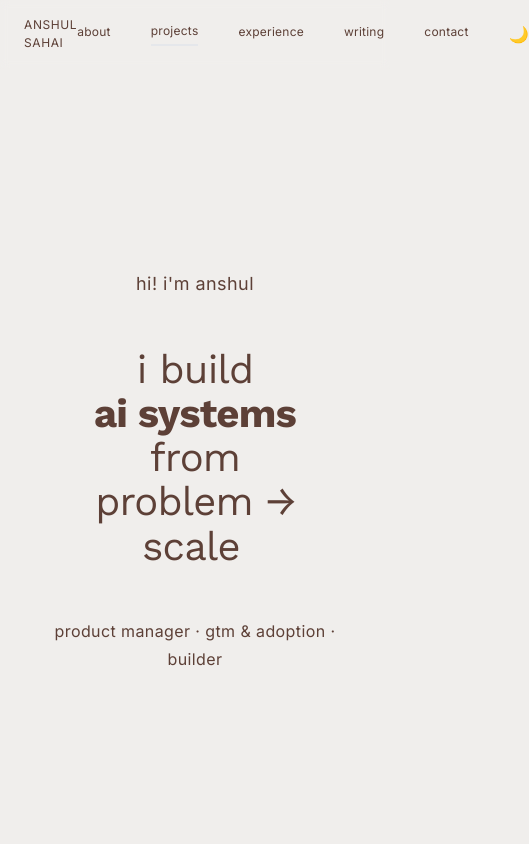
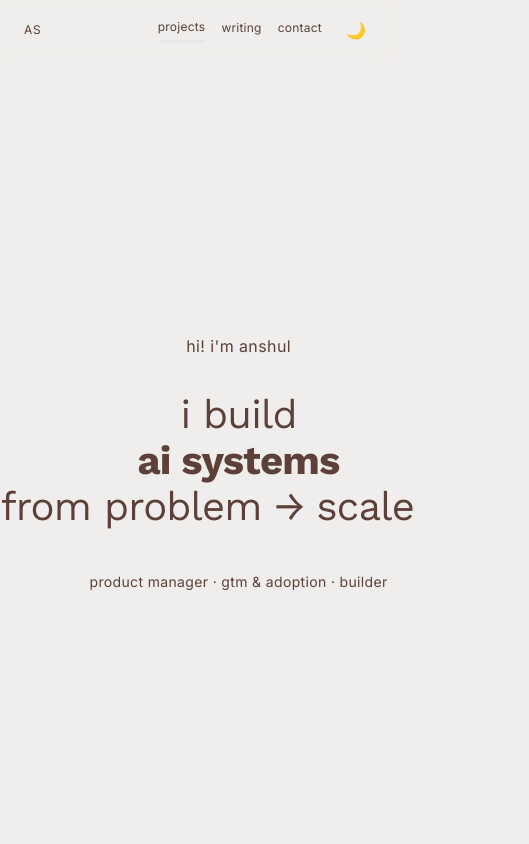
Before and after one commit to anshulsaha111/personal-website-v2, a Next.js app: page / in a window 390 px wide. Shown: the top 844 px of the page, 529 px wide, since content can reach past the window. Built offline with nearby package versions, Linux system fonts and the light colour scheme.

Commit message:
Update hero section alignment and improve mobile responsiveness across all sections

```diff
--- a/src/components/CapabilityItem.tsx
+++ b/src/components/CapabilityItem.tsx
@@ -13,12 +13,12 @@ interface CapabilityItemProps {
 export function CapabilityItem({ capability }: CapabilityItemProps) {
   return (
     <motion.div
-      className="group flex items-start gap-3 py-2.5 cursor-default"
+      className="group flex items-start gap-2 sm:gap-3 py-2 sm:py-2.5 cursor-default"
       whileHover={{ x: 4 }}
       transition={{ duration: 0.2 }}
     >
-      <span className="w-1 h-1 rounded-full bg-foreground/20 group-hover:bg-accent transition-colors duration-200 mt-2.5 flex-shrink-0" />
-      <span className="font-headline text-large text-foreground/85 group-hover:text-foreground transition-colors duration-200">
+      <span className="w-1 h-1 rounded-full bg-foreground/20 group-hover:bg-accent transition-colors duration-200 mt-2 sm:mt-2.5 flex-shrink-0" />
+      <span className="font-headline text-body-lg sm:text-large text-foreground/85 group-hover:text-foreground transition-colors duration-200">
         {capability.prefix}
         <strong className="font-semibold">{capability.highlight}</strong>
         {capability.suffix}
--- a/src/components/Contact.tsx
+++ b/src/components/Contact.tsx
@@ -29,22 +29,22 @@ export function Contact() {
           viewport={{ once: true }}
           transition={{ duration: 0.4 }}
         >
-          working on something ambitious?
+          let's talk
         </motion.h2>
 
         <motion.p
-          className="text-body-lg text-foreground/75 mb-7 leading-relaxed"
+          className="text-body sm:text-body-lg text-foreground/75 mb-7 leading-relaxed px-4 sm:px-0"
           initial={{ opacity: 0, y: 16 }}
           whileInView={{ opacity: 1, y: 0 }}
           viewport={{ once: true }}
           transition={{ duration: 0.4, delay: 0.1 }}
         >
           I work at the intersection of AI, product, and execution.
-          If you’re building or scaling an AI product, or thinking through evaluation, or adoption - I’m happy to chat.
+          If you're building or scaling an AI product, or want to exchange notes & ideas - I'm happy to chat.
         </motion.p>
 
         <motion.div
-          className="flex flex-wrap justify-center gap-x-8 gap-y-3 text-body text-muted"
+          className="flex flex-wrap justify-center gap-x-4 sm:gap-x-8 gap-y-3 text-body text-muted px-4 sm:px-0"
           initial={{ opacity: 0, y: 16 }}
           whileInView={{ opacity: 1, y: 0 }}
           viewport={{ once: true }}
--- a/src/components/Experience.tsx
+++ b/src/components/Experience.tsx
@@ -14,14 +14,14 @@ export function Experience() {
     <Section id="experience" spine width="full">
       <hr className="rule mb-5" />
 
-      <div className="flex items-baseline justify-between mb-5">
+      <div className="flex flex-col sm:flex-row sm:items-baseline sm:justify-between gap-3 sm:gap-0 mb-5">
         <h2 className="font-headline text-section text-foreground">
           experience
         </h2>
         <a
           href="/resume.pdf"
           download="Anshul_Sahai_Resume.pdf"
-          className="group text-small text-accent hover:text-accent/80 transition-colors duration-300 font-medium tracking-wide hover:underline underline-offset-4"
+          className="group text-small text-accent hover:text-accent/80 transition-colors duration-300 font-medium tracking-wide hover:underline underline-offset-4 whitespace-nowrap"
         >
           download resume{' '}
           <span className="inline-block transition-transform duration-300 group-hover:translate-y-[2px]">
--- a/src/components/Header.tsx
+++ b/src/components/Header.tsx
@@ -79,15 +79,20 @@ export function Header() {
               duration-300
               tracking-wider
               uppercase
+              whitespace-nowrap
             "
           >
-            Anshul Sahai
+            <span className="hidden sm:inline">Anshul Sahai</span>
+            <span className="sm:hidden">AS</span>
           </a>
 
           {/* Navigation links — secondary to content */}
-          <div className="flex items-center gap-5 md:gap-6">
+          <div className="flex items-center gap-2 sm:gap-3 md:gap-6">
             {navLinks.map((link) => {
               const isActive = activeSection === link.href
+              // Hide "about" and "experience" on mobile to prevent overcrowding
+              const hideOnMobile = link.label === 'about' || link.label === 'experience'
+
               return (
               <a
                 key={link.href}
@@ -100,6 +105,8 @@ export function Header() {
                   duration-300
                   font-body
                     pb-0.5
+                    whitespace-nowrap
+                    ${hideOnMobile ? 'hidden sm:inline-block' : ''}
                   `}
               >
                 {link.label}
@@ -118,6 +125,7 @@ export function Header() {
                 transition-colors
                 duration-300
                 disabled:opacity-50
+                ml-1
               "
               aria-label={`Switch to ${theme === 'sun' ? 'dark' : 'light'} mode`}
             >
--- a/src/components/Hero.tsx
+++ b/src/components/Hero.tsx
@@ -1,6 +1,5 @@
 'use client'
 
-import { useState, useEffect } from 'react'
 import { motion } from 'framer-motion'
 
 /**
@@ -17,59 +16,19 @@ import { motion } from 'framer-motion'
  *   greeting (recedes)
  *   i build
  *   ai systems (natural emphasis through position + weight)
- *   that scale
+ *   from problem → scale
  *   role descriptor (recedes)
  */
 
 export function Hero() {
-  const [typewriterText, setTypewriterText] = useState('')
-  const fullText = 'problem → scale'
-
-  useEffect(() => {
-    let currentIndex = 0
-    let isDeleting = false
-    const typingSpeed = 50 // Fast typing speed (50ms per character)
-    const deletingSpeed = 30 // Faster deleting
-    const pauseAfterComplete = 2000 // Pause before deleting
-    const pauseAfterDelete = 500 // Pause before retyping
-    const startDelay = 700 // Start after initial animations
-
-    const startTyping = setTimeout(() => {
-      const typewriterLoop = () => {
-        if (!isDeleting && currentIndex <= fullText.length) {
-          // Typing forward
-          setTypewriterText(fullText.slice(0, currentIndex))
-          currentIndex++
-          setTimeout(typewriterLoop, typingSpeed)
-        } else if (!isDeleting && currentIndex > fullText.length) {
-          // Pause, then start deleting
-          isDeleting = true
-          setTimeout(typewriterLoop, pauseAfterComplete)
-        } else if (isDeleting && currentIndex > 0) {
-          // Deleting
-          currentIndex--
-          setTypewriterText(fullText.slice(0, currentIndex))
-          setTimeout(typewriterLoop, deletingSpeed)
-        } else if (isDeleting && currentIndex === 0) {
-          // Pause, then start typing again
-          isDeleting = false
-          setTimeout(typewriterLoop, pauseAfterDelete)
-        }
-      }
-
-      typewriterLoop()
-    }, startDelay)
-
-    return () => clearTimeout(startTyping)
-  }, [])
 
   return (
     <section className="relative min-h-[calc(100vh-41px)] flex flex-col items-center justify-center w-full">
       {/* Main content - centered */}
-      <div className="relative z-10 text-center max-w-prose mx-auto px-6 py-8 md:py-12">
+      <div className="relative z-10 text-center max-w-prose mx-auto px-4 sm:px-6 py-6 sm:py-8 md:py-12">
         {/* Greeting - recedes into background */}
         <motion.p
-          className="font-body text-body-lg text-muted/85 mb-6 tracking-wide"
+          className="font-body text-body sm:text-body-lg text-muted/85 mb-4 sm:mb-6 tracking-wide"
           initial={{ opacity: 0, y: 12 }}
           animate={{ opacity: 1, y: 0 }}
           transition={{ duration: 0.5, delay: 0.1 }}
@@ -79,28 +38,24 @@ export function Hero() {
 
         {/* Headline - structured with deliberate line breaks */}
         <motion.h1
-          className="font-headline text-hero text-foreground leading-[1.1] mb-6 font-light"
+          className="font-headline text-hero text-foreground leading-[1.15] sm:leading-[1.1] mb-5 sm:mb-6 font-light text-center"
           initial={{ opacity: 0, y: 12 }}
           animate={{ opacity: 1, y: 0 }}
           transition={{ duration: 0.5, delay: 0.2 }}
         >
-          i build
-          <br />
-          <span className="font-bold">ai systems</span>
-          <br />
-          from <span className="inline-block min-h-[1.2em]">
-            {typewriterText}
-            <span className="inline-block w-0.5 h-[0.9em] bg-foreground/60 ml-0.5 animate-pulse" />
-          </span>
+          <span className="block">i build</span>
+          <span className="block font-bold">ai systems</span>
+          <span className="block whitespace-nowrap relative -left-[0.78em]">from problem → scale</span>
         </motion.h1>
 
         {/* Role descriptor - secondary, muted */}
         <motion.p
-          className="font-body text-body text-muted/85 tracking-wide"
+          className="font-body text-small sm:text-body text-muted/85 tracking-wide px-4 sm:px-0"
           initial={{ opacity: 0, y: 12 }}
           animate={{ opacity: 1, y: 0 }}
           transition={{ duration: 0.5, delay: 0.3 }}
-        > product manager · gtm & adoption · builder
+        >
+          product manager · gtm & adoption · builder
         </motion.p>
       </div>
     </section>
--- a/src/components/SelectedWork.tsx
+++ b/src/components/SelectedWork.tsx
@@ -151,7 +151,7 @@ export function SelectedWork() {
                     }}
                     className="overflow-hidden"
                   >
-                    <div className="pb-6 pl-0 pr-24">
+                    <div className="pb-6 pl-0 pr-0 sm:pr-12 md:pr-24">
                       <p className="text-body text-foreground/85 mb-3 leading-relaxed">
                         {project.description}
                       </p>
--- a/src/components/WhatIHelpWith.tsx
+++ b/src/components/WhatIHelpWith.tsx
@@ -16,9 +16,9 @@ const capabilities = [
 export function WhatIHelpWith() {
   return (
     <Section spine>
-      <hr className="rule mb-8" />
+      <hr className="rule mb-5 sm:mb-8" />
 
-      <h2 className="font-headline text-section text-foreground mb-8">
+      <h2 className="font-headline text-section text-foreground mb-5 sm:mb-8">
         what i help with
       </h2>
 
--- a/src/components/WritingItem.tsx
+++ b/src/components/WritingItem.tsx
@@ -13,14 +13,14 @@ export function WritingItem({ number, title, href }: WritingItemProps) {
   return (
     <Link href={href} className="block group">
       <motion.div
-        className="flex items-baseline gap-5 py-3"
+        className="flex items-baseline gap-3 sm:gap-5 py-3"
         whileHover={{ x: 4 }}
         transition={{ duration: 0.2 }}
       >
-        <span className="font-body text-small text-muted/50 group-hover:text-muted/30 transition-colors duration-200 w-8 tabular-nums">
+        <span className="font-body text-small text-muted/50 group-hover:text-muted/30 transition-colors duration-200 w-6 sm:w-8 tabular-nums flex-shrink-0">
           {number}
         </span>
-        <span className="font-headline text-large text-foreground/85 group-hover:text-foreground relative">
+        <span className="font-headline text-body-lg sm:text-large text-foreground/85 group-hover:text-foreground relative">
           {title}
           <span className="absolute bottom-0 left-0 w-0 h-px bg-accent group-hover:w-full transition-all duration-300" />
         </span>
```
Also changed, not shown: public/og-image.png.
